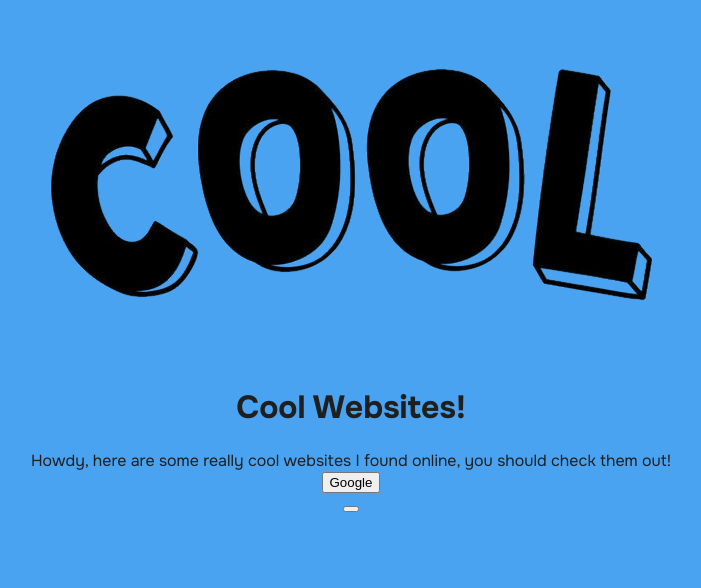
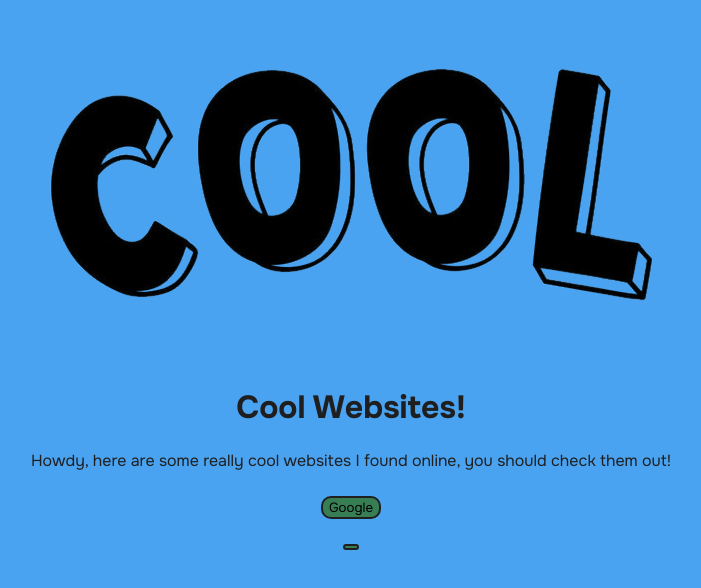
Before and after one commit to IJ-man/website, a plain HTML site: page index.html in a window 1280 px wide. Shown: the whole page, without its empty margins (289-990 px from the left). Drawn offline with Linux system fonts and the light colour scheme.

Commit message:
styled buttons

```diff
--- a/mainStyle.css
+++ b/mainStyle.css
@@ -1,9 +1,41 @@
 @import url('https://fonts.googleapis.com/css2?family=Onest:wght@100..900&display=swap');
 
- body
+body
  {
     background-color: rgb(74, 163, 241);
     color: rgb(31,31,31);
     font-family: 'Onest', monospace;
     text-align: center;
  }
+
+h1
+ {
+   font-size: 15;
+   font-weight: bolder;
+ }
+
+p1
+ {
+   font-size: 12;
+   font-weight: normal;
+ }
+
+.button
+{
+  display: block;
+  background-color: rgb(55, 126, 84);
+  font-family: 'Onest', monospace;
+  font-weight: medium;
+  border: 2.5px solid rgb(31,31,31);
+  border-radius: 10px;
+  height: 15%;
+  margin-left: auto;
+  margin-right: auto;
+  margin-top: 2%;
+}
+
+.button:hover
+{
+  cursor: pointer;
+  box-shadow: 1px 10 px 98px -4px rgb(46, 106, 71)
+}
```
